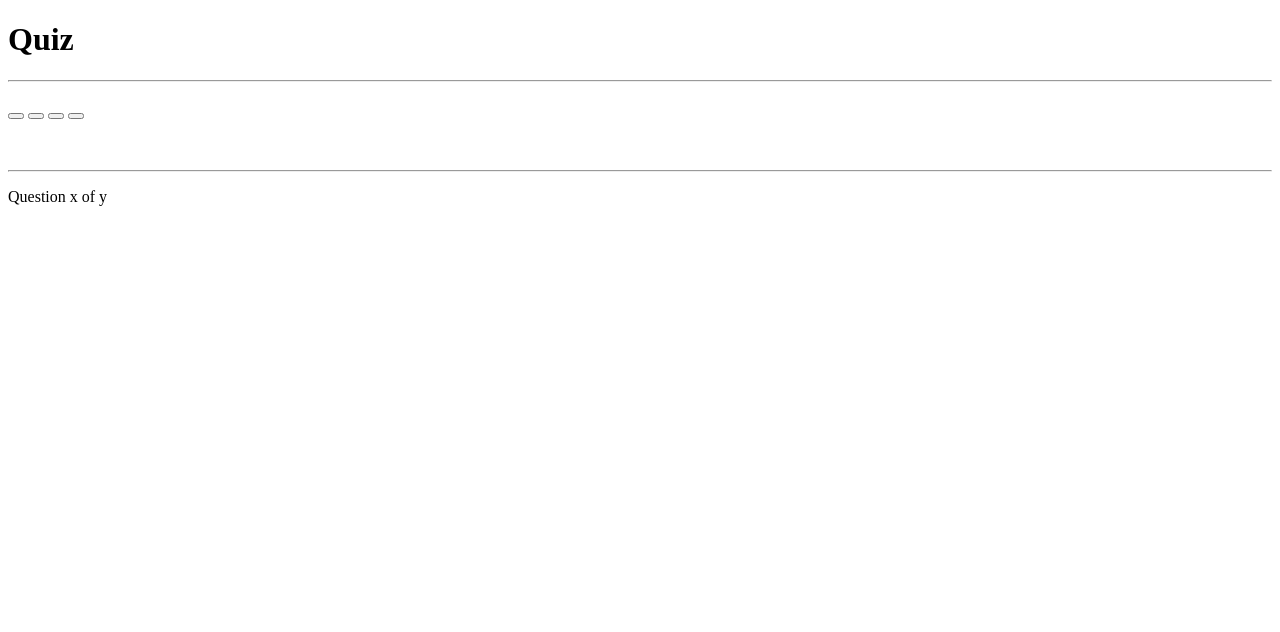
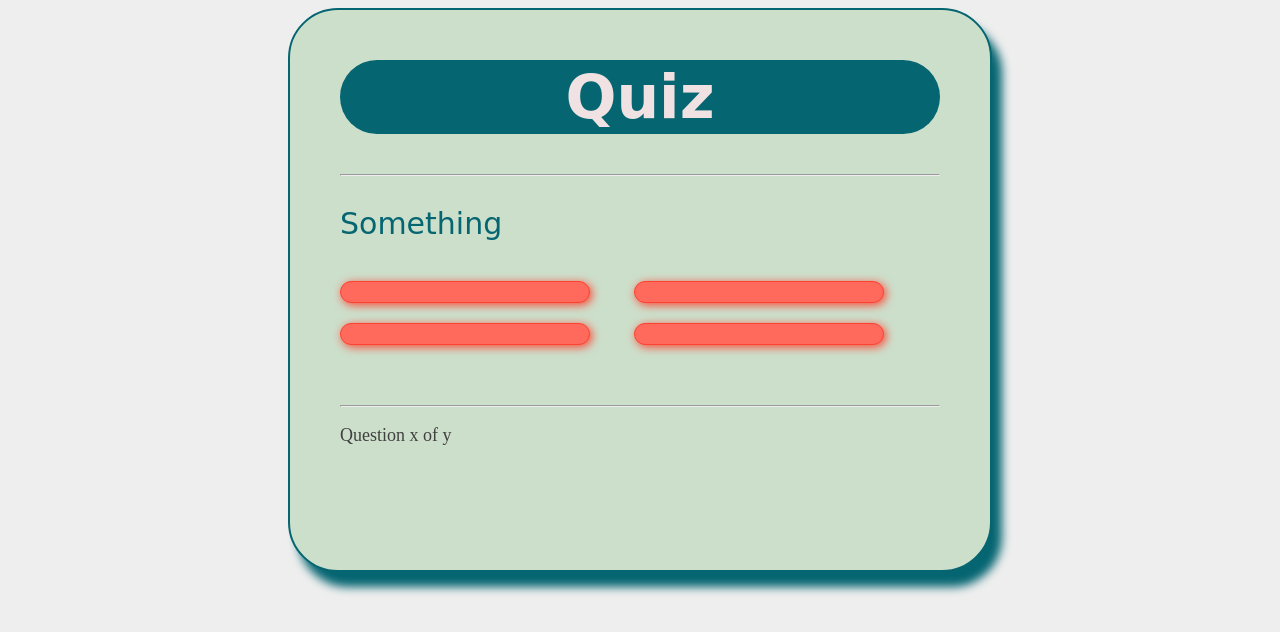
Before and after one commit to AishwaryaChat/quizApp, a plain HTML site: page index.html in a window 1280 px wide. Drawn offline with Linux system fonts and the light colour scheme.

Commit message:
Add style

```diff
--- a/index.html
+++ b/index.html
@@ -3,20 +3,26 @@
   <head>
     <meta charset="utf-8">
     <title>quizApp</title>
+    <link rel='stylesheet' type='text/css' href='style.css'/>
   </head>
   <body>
     <div class='grid'>
       <div class='quiz'>
         <h1>Quiz</h1>
+
         <hr style='margin-bottom: 20px'/>
-        <p id='question'></p>
+
+        <p id='question'>Something</p>
+
         <div class='options'>
           <button id='btn0'><span id='choice0'></span></button>
           <button id='btn1'><span id='choice1'></span></button>
           <button id='btn2'><span id='choice2'></span></button>
           <button id='btn3'><span id='choice3'></span></button>
         </div>
+
         <hr style='margin-top: 50px'/>
+
         <footer>
           <p id='progress'>Question x of y</p>
         </footer>
--- /dev/null
+++ b/style.css
@@ -0,0 +1,62 @@
+body {
+  background-color: #eeeeee;
+}
+
+.grid {
+  width: 600px;
+  height: 500px;
+  margin: auto;
+  background-color: #ccdfcb;
+  padding: 10px 50px 50px 50px;
+  border-radius: 50px;
+  border: 2px solid #056571;
+  box-shadow: 10px 15px 10px #056571;
+}
+
+.grid h1 {
+  font-family: cursive;
+  background-color: #056571;
+  font-size: 60px;
+  text-align: center;
+  color: #f0e2e2;
+  padding: 2px 0px;
+  border-radius: 50px;
+}
+
+#question {
+  font-family: cursive;
+  font-size: 30px;
+  color: #056571;
+}
+
+#options {
+  margin-top: 30px;
+}
+
+#btn0, #btn1, #btn2, #btn3 {
+  background-color: #ff6a5c;
+  width: 250px;
+  color: #fff;
+  font-size: 20px;
+  border: 1px solid #fc4332;
+  border-radius: 50px;
+  margin: 10px 40px 10px 0px;
+  padding: 10px;
+  box-shadow: 2px 2px 10px #fc4332;
+}
+
+#progress {
+  font-size: 18px;
+  color: #414141;
+}
+
+#btn0:hover, #btn1:hover, #btn2:hover, #btn3:hover {
+  cursor: pointer;
+  background-color: #056571;
+  border: 1px solid #056571;
+  box-shadow: 2px 2px 10px #056571;
+}
+
+#btn0:focus, #btn1:focus, #btn2:focus, #btn3:focus {
+  outline: 0px;
+}
```
